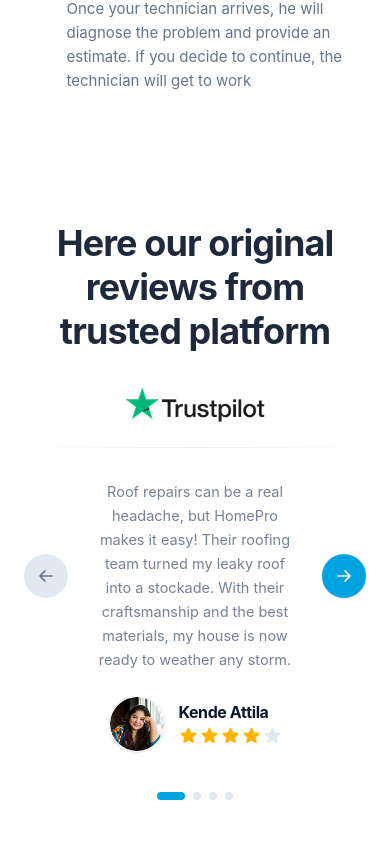
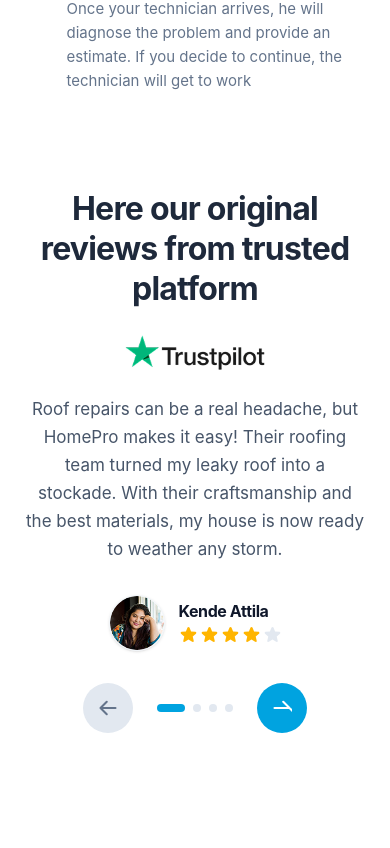
Before and after one commit to MahmoudAbdulGhani/home-services, a React (Vite) app: page / in a window 390 px wide. Shown: the part 6396-7244 px from the top of the page. Built offline with nearby package versions, Linux system fonts and the light colour scheme.

Commit message:
make the review responsive

```diff
--- a/src/components/Review.jsx
+++ b/src/components/Review.jsx
@@ -39,7 +39,82 @@
   };
 
   return (
-    <section className="bg-white py-20 px-6 md:px-12 lg:px-20 select-none w-full flex flex-col items-center justify-center overflow-hidden">
+    <section className="bg-white py-20 px-6 md:px-12 lg:px-20 select-none w-full flex flex-col items-center justify-center overflow-hidden reviews-responsive-section">
+
+      {/* 100% Isolated Fluid Responsive Overrides */}
+      <style>{`
+        @media (max-width: 1023px) {
+          .reviews-responsive-section {
+            padding-top: 48px !important;
+            padding-bottom: 48px !important;
+            padding-left: 24px !important;
+            padding-right: 24px !important;
+          }
+          .reviews-responsive-section h2 {
+            font-size: 32px !important;
+            line-height: 40px !important;
+            margin-bottom: 24px !important;
+          }
+          .reviews-divider {
+            display: none !important;
+          }
+          .reviews-carousel-row {
+            display: block !important;
+            margin-bottom: 32px !important;
+          }
+          .reviews-text-container {
+            max-width: 100% !important;
+            padding-left: 0 !important;
+            padding-right: 0 !important;
+          }
+          .reviews-text-container p {
+            font-size: 17px !important;
+            line-height: 28px !important;
+            color: #475569 !important;
+          }
+
+          /* Hide desktop layout navigation buttons from the text alignment block */
+          .reviews-carousel-row > button {
+            display: none !important;
+          }
+
+          .reviews-meta-block {
+            margin-bottom: 32px !important;
+          }
+
+          /* FIXED: Renders mobile controller actions wrapper row beneath the content block exactly as designed */
+          .reviews-mobile-controls-row {
+            display: flex !important;
+            align-items: center !important;
+            justify-content: center !important;
+            gap: 24px !important;
+            width: 100% !important;
+          }
+          .reviews-mobile-btn {
+            width: 50px !important;
+            height: 50px !important;
+            border-radius: 50% !important;
+            display: flex !important;
+            align-items: center !important;
+            justify-content: center !important;
+            transition: background-color 0.2s !important;
+          }
+          .reviews-mobile-btn-prev {
+            background-color: #E2E8F0 !important;
+            color: #64748B !important;
+          }
+          .reviews-mobile-btn-next {
+            background-color: #00A3E0 !important;
+            color: #FFFFFF !important;
+          }
+        }
+        @media (min-width: 1024px) {
+          .reviews-mobile-controls-row {
+            display: none !important;
+          }
+        }
+      `}</style>
+
       <div className="max-w-[1050px] w-full mx-auto flex flex-col items-center text-center">
 
         {/* SECTION HEADER TITLE */}
@@ -57,11 +132,10 @@
         </div>
 
         {/* FADING HORIZONTAL DIVIDER LINE */}
-        {/* Appears solid in the center and smoothly disappears on the sides */}
-        <div className="w-full max-w-[780px] h-[1px] bg-gradient-to-r from-transparent via-slate-200/80 to-transparent mb-8" />
+        <div className="w-full max-w-[780px] h-[1px] bg-gradient-to-r from-transparent via-slate-200/80 to-transparent mb-8 reviews-divider" />
 
-        {/* CAROUSEL WRAPPER WITH NAVIGATION BUTTONS - Decreased margins */}
-        <div className="relative w-full flex items-center justify-between gap-4 md:gap-8 min-h-[140px] mb-6">
+        {/* CAROUSEL WRAPPER WITH NAVIGATION BUTTONS */}
+        <div className="relative w-full flex items-center justify-between gap-4 md:gap-8 min-h-[140px] mb-6 reviews-carousel-row">
 
           {/* Left Arrow Button */}
           <button
@@ -82,7 +156,7 @@
           </button>
 
           {/* Core Content Box Viewport */}
-          <div className="max-w-[680px] mx-auto px-2 transition-all duration-300 ease-in-out">
+          <div className="max-w-[680px] mx-auto px-2 transition-all duration-300 ease-in-out reviews-text-container">
             <p className="text-slate-500/90 text-[14.5px] md:text-[15.5px] leading-[24px] md:leading-[26px] font-normal tracking-normal text-center">
               {reviews[activeIndex].text}
             </p>
@@ -108,8 +182,8 @@
 
         </div>
 
-        {/* REVIEWER CREDENTIALS & STARS META - Tight margins */}
-        <div className="flex items-center gap-3.5 text-left justify-center mb-10">
+        {/* REVIEWER CREDENTIALS & STARS META */}
+        <div className="flex items-center gap-3.5 text-left justify-center mb-10 reviews-meta-block">
           {/* Profile Image Avatar */}
           <div className="w-14 h-14 rounded-full overflow-hidden border border-slate-100 shadow-sm shrink-0">
             <img
@@ -150,6 +224,18 @@
           </div>
         </div>
 
+        {/* COMBINED MOBILE CONTROLS TRACK: Nav links and dots rendered together natively */}
+        <div className="reviews-mobile-controls-row">
+          <button
+            onClick={handlePrev}
+            className="reviews-mobile-btn reviews-mobile-btn-prev"
+            aria-label="Previous review"
+          >
+            <svg xmlns="http://www.w3.org/2000/svg" fill="none" viewBox="0 0 24 24" strokeWidth="2.5" stroke="currentColor" className="w-5 h-5">
+              <path strokeLinecap="round" strokeLinejoin="round" d="M10.5 19.5 3 12m0 0 7.5-7.5M3 12h18" />
+            </svg>
+          </button>
+
           {/* CAROUSEL SLIDER DOT TRACKER */}
           <div className="flex items-center gap-2 justify-center">
             {reviews.map((_, idx) => (
@@ -166,6 +252,17 @@
             ))}
           </div>
 
+          <button
+            onClick={handleNext}
+            className="reviews-mobile-btn reviews-mobile-btn-next"
+            aria-label="Next review"
+          >
+            <svg xmlns="http://www.w3.org/2000/svg" fill="none" viewBox="0 0 24 24" strokeWidth="2.5" stroke="currentColor" className="w-5 h-5">
+              <path strokeLinecap="round" strokeLinejoin="round" d="M13.5 4.5 21 12m0 0 7.5 7.5M21 12H3" />
+            </svg>
+          </button>
+        </div>
+
       </div>
     </section>
   );
```
Lines whose indentation alone changed are shown as unchanged.
